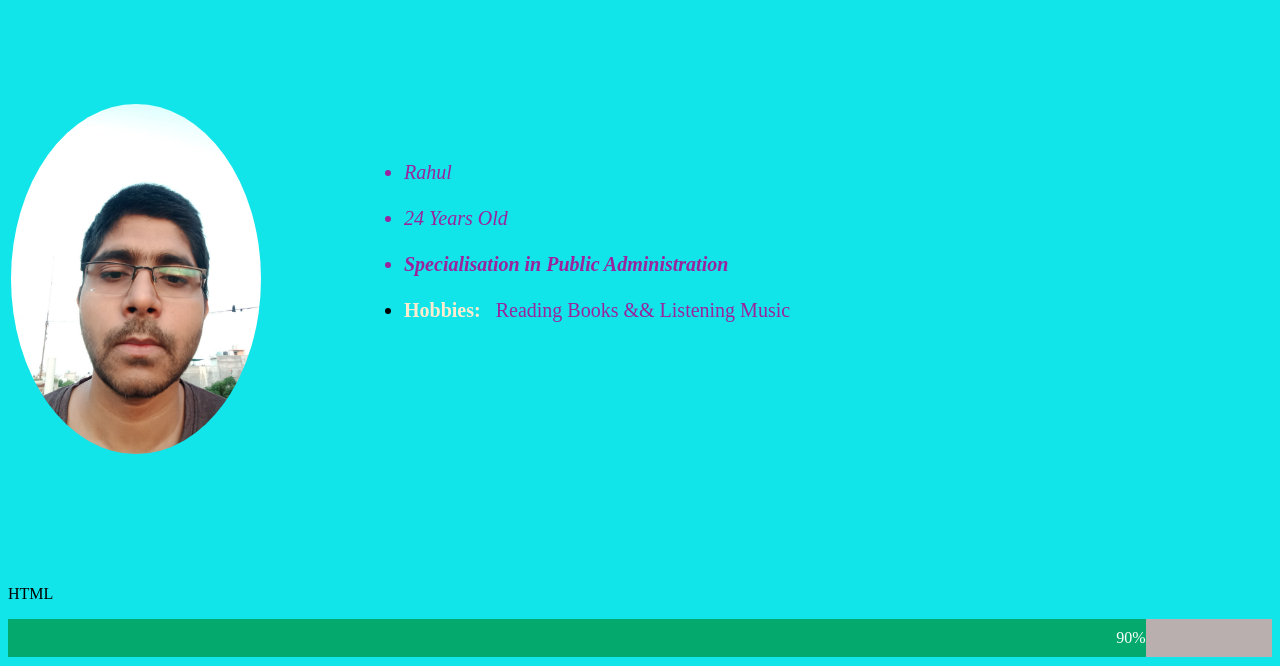
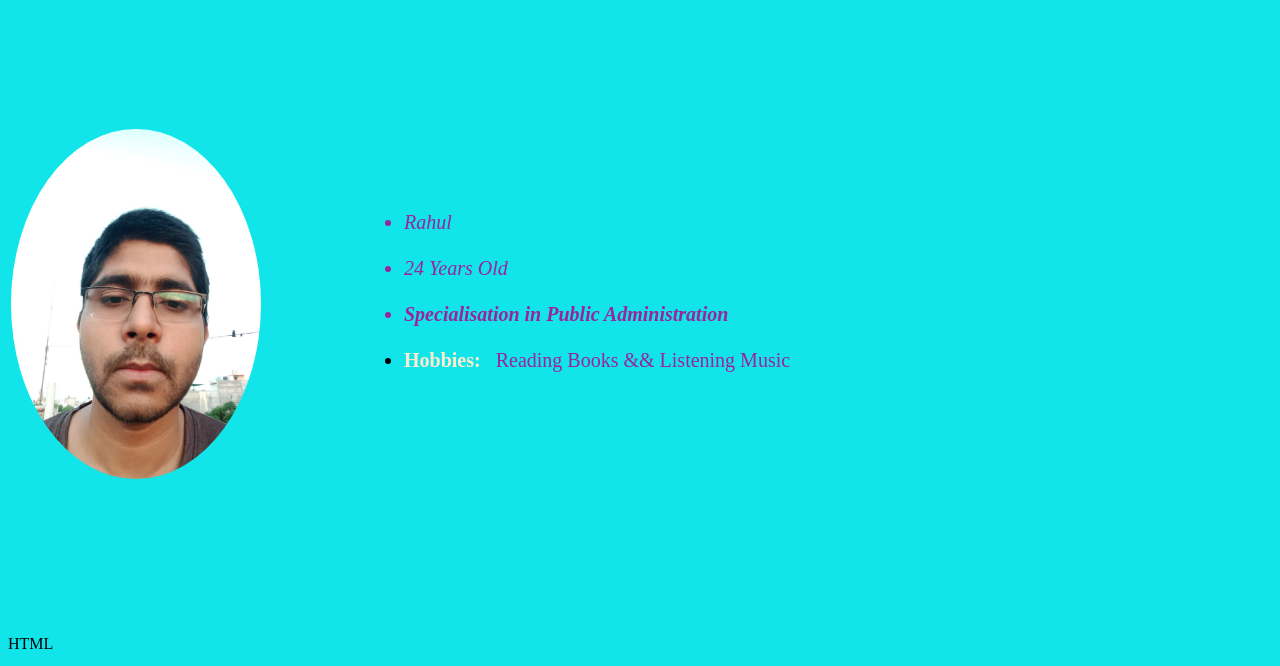
Before and after one commit to RKS78645/myportfolio.github.io, a plain HTML site: page index2.html in a window 1280 px wide. Shown: the part 123-789 px from the top of the page. Drawn offline with Linux system fonts and the light colour scheme.

Commit message:
Update style2.css

```diff
--- a/style2.css
+++ b/style2.css
@@ -22,7 +22,7 @@ img{
 }
 .do{
     padding-left: 100px;
-    padding-top:20px;
+    padding-top:70px;
     padding-bottom:225px;
     font-size: 20px
 
```
